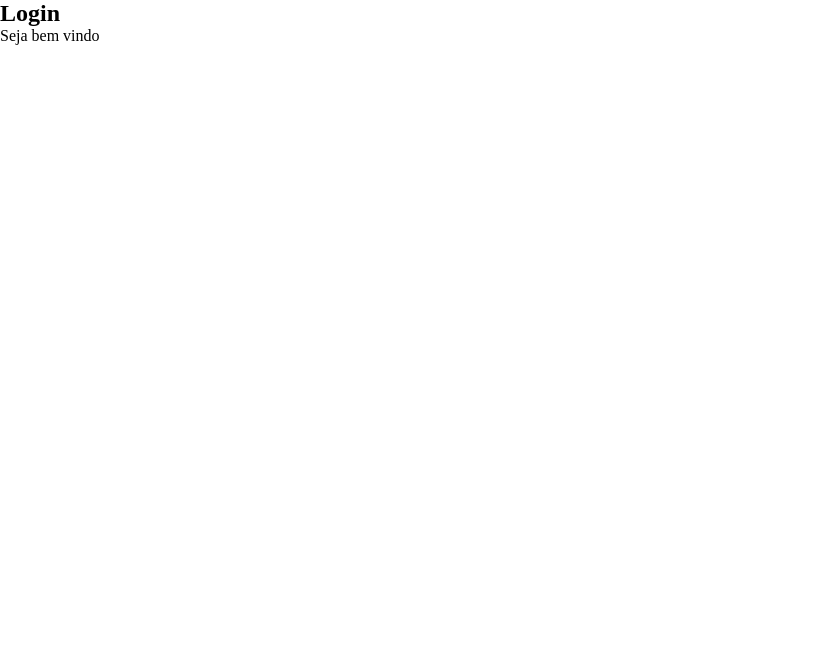
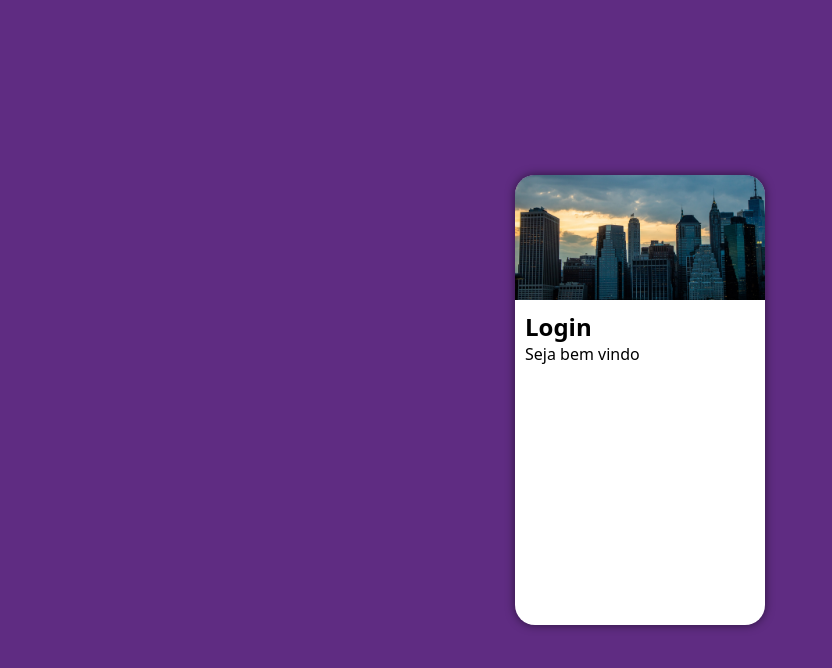
Before and after one commit to Gabrieldaybion/projeto-login, a plain HTML site: page index.html in a window 1280 px wide. Shown: the whole page, without its empty margins (0-832 px from the left). Drawn offline with Linux system fonts and the light colour scheme.

Commit message:
Atualização nas css

```diff
--- a/estilos/style.css
+++ b/estilos/style.css
@@ -8,5 +8,44 @@ lilas: #5f2c52
 *{
     padding: 0px;
     margin: 0px;
+    font-family:system-ui, -apple-system, BlinkMacSystemFont, 'Segoe UI', Roboto, Oxygen, Ubuntu, Cantarell, 'Open Sans', 'Helvetica Neue', sans-serif;
+    box-sizing: border-box;
+}
+
+body, html{
+    background-color:#5f2c82;
+    height: 100vh;
+    width: 100vw;
+}
+main{
+    position: relative;
+    width: 100vw;
+    height: 100vh;
+}
+section#login{
+    /* Para por no meio da tela  */
+    position: absolute;
+    top: 50%;
+    left: 50%;
+    transform: translate(-50%,-50%);
+    overflow: hidden;
+    /* Essas 5 linhas fazem o objeto ficar totalmente centralizado no site. */
+
+    background-color: white;
+    width: 250px;
+    height: 450px;
+    border-radius: 20px;
+    box-shadow: 0px 0px 10px rgba(0, 0, 0, 0.551) ;
+}
+section#login > div#imagem{
+    display: block;
+    background: #5f2c82 url(../imagens/pexels-essow-k-2373419.jpg) no-repeat;
+    height: 125px;
+    background-size: cover;
+    background-position: bottom center;
 
 }
+section#login > div#formulario{
+    display: block;
+    padding: 10px;
+}
```
Also changed, not shown: index.html (+1 -1 lines).
